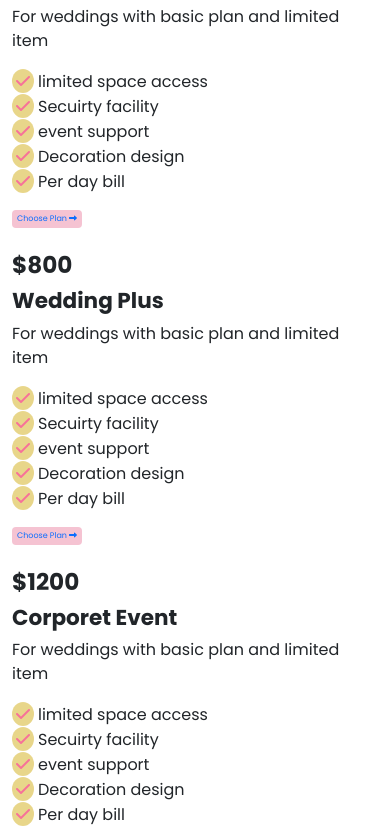
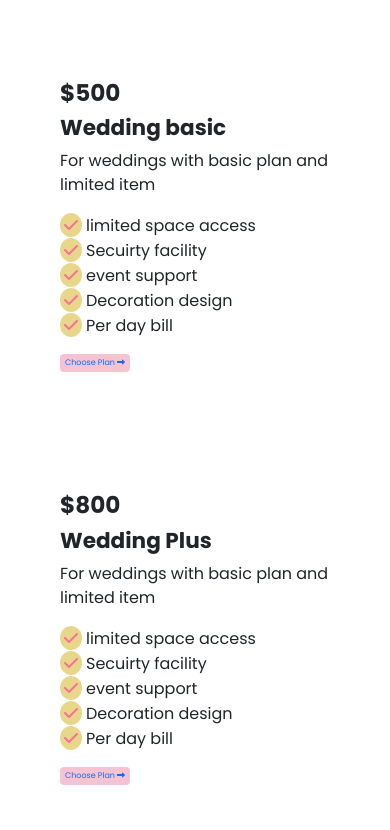
Before and after one commit to sajidur319370/convension-center-bootstrap, a plain HTML site: page index.html in a window 390 px wide. Shown: the part 1635-2465 px from the top of the page. Drawn offline with nearby package versions, Linux system fonts and the light colour scheme.

Commit message:
responsive edited

```diff
--- a/css/style.css
+++ b/css/style.css
@@ -155,6 +155,15 @@ a {
     display: block;
 }
 
+@media (max-width:575.98px) {
+    .package__item:hover {
+        transform: scaleY(1);
+        transform-origin: bottom;
+        background-color: var(--color-lightYellow);
+        color: var(--color-white);
+    }
+}
+
 
 /* ______________________FOOTER________________ */
 
--- a/index.html
+++ b/index.html
@@ -146,9 +146,9 @@
         <section id="package" class="package my-5">
             <div class="container text-center">
                 <h2 class="package__title fs-1  fw-bold py-5">Our Package</h2>
-                <div class="row row-cols-1 row-cols-sm-2 row-cols-md-3 row-cols-lg-4 mt-5 pt-5">
+                <div class="row row-cols-1 row-cols-sm-2 row-cols-md-3 row-cols-lg-4 mt-5 p-5">
                     <!--/////// ITEM-1//////////////// -->
-                    <div class="package__item col text-start position-relative">
+                    <div class="package__item col text-start position-relative my-5">
                         <h3 class="package__price fw-bold">$300</h3>
                         <h4 class="package__name fw-bold">Business fair</h4>
                         <p class="package__sub">For most businesses event like book fair, craft fair.</p>
@@ -167,7 +167,7 @@
                         </span>
                     </div>
                     <!--/////// ITEM-2//////////////// -->
-                    <div class="package__item col text-start position-relative">
+                    <div class="package__item col text-start position-relative my-5">
                         <h3 class="package__price fw-bold">$500</h3>
                         <h4 class="package__name fw-bold">Wedding basic</h4>
                         <p class="package__sub">For weddings with basic plan and limited item</p>
@@ -186,7 +186,7 @@
                         </span>
                     </div>
                     <!--/////// ITEM-3//////////////// -->
-                    <div class="package__item col text-start position-relative">
+                    <div class="package__item col text-start position-relative my-5">
                         <h3 class="package__price fw-bold">$800</h3>
                         <h4 class="package__name fw-bold">Wedding Plus</h4>
                         <p class="package__sub">For weddings with basic plan and limited item</p>
@@ -205,7 +205,7 @@
                         </span>
                     </div>
                     <!--/////// ITEM-4//////////////// -->
-                    <div class="package__item col text-start position-relative">
+                    <div class="package__item col text-start position-relative my-5">
                         <h3 class="package__price fw-bold">$1200</h3>
                         <h4 class="package__name fw-bold">Corporet Event</h4>
                         <p class="package__sub">For weddings with basic plan and limited item</p>
```
